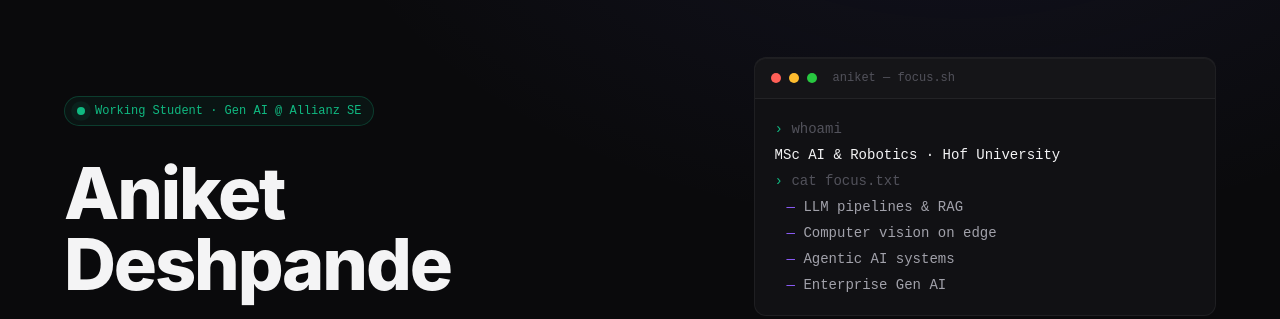
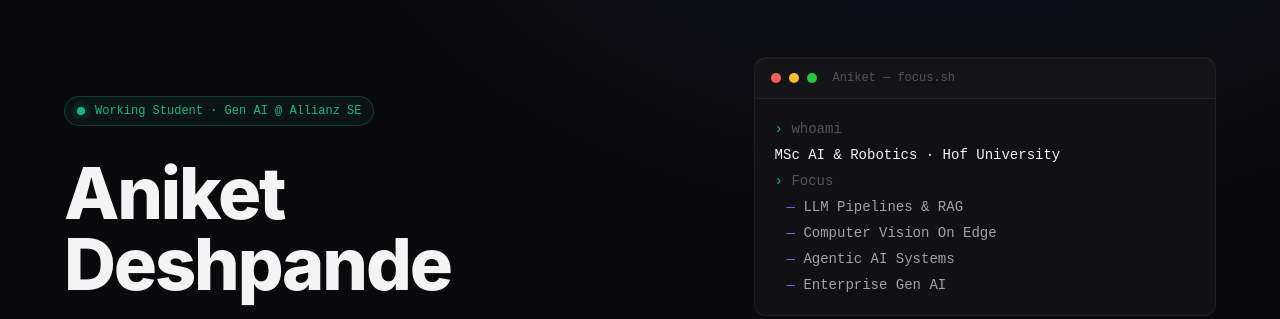
Before and after one commit to AniketDeshpande-23/AniketDeshpande-23.github.io, a Next.js app: page / in a window 1280 px wide. Shown: the part 134-453 px from the top of the page. Built offline with nearby package versions, Linux system fonts and the light colour scheme.

Commit message:
Fix terminal panel: capitalize Aniket, Focus label, title-case focus items

```diff
--- a/app/page.tsx
+++ b/app/page.tsx
@@ -240,7 +240,7 @@
 // ── Hero ─────────────────────────────────────────────────────────────────────
 function Hero() {
   const reduce = useReducedMotion()
-  const focus = ['LLM pipelines & RAG', 'Computer vision on edge', 'Agentic AI systems', 'Enterprise Gen AI']
+  const focus = ['LLM Pipelines & RAG', 'Computer Vision On Edge', 'Agentic AI Systems', 'Enterprise Gen AI']
   return (
     <section
       id="top"
@@ -297,7 +297,7 @@
               <span className="h-2.5 w-2.5 rounded-full bg-[#ff5f57]" />
               <span className="h-2.5 w-2.5 rounded-full bg-[#febc2e]" />
               <span className="h-2.5 w-2.5 rounded-full bg-[#28c840]" />
-              <span className="ml-2 font-mono text-xs text-ink-muted">aniket — focus.sh</span>
+              <span className="ml-2 font-mono text-xs text-ink-muted">Aniket — focus.sh</span>
             </div>
             <div className="p-5 font-mono text-sm space-y-1.5">
               <p className="text-ink-muted">
@@ -305,7 +305,7 @@
               </p>
               <p className="text-ink">MSc AI &amp; Robotics · Hof University</p>
               <p className="text-ink-muted mt-3">
-                <span className="text-signal">›</span> cat focus.txt
+                <span className="text-signal">›</span> Focus
               </p>
               {focus.map((f) => (
                 <p key={f} className="text-ink-soft pl-3">
```
Also changed, not shown: 1 other file (tests, documents, lock files or other folders).
